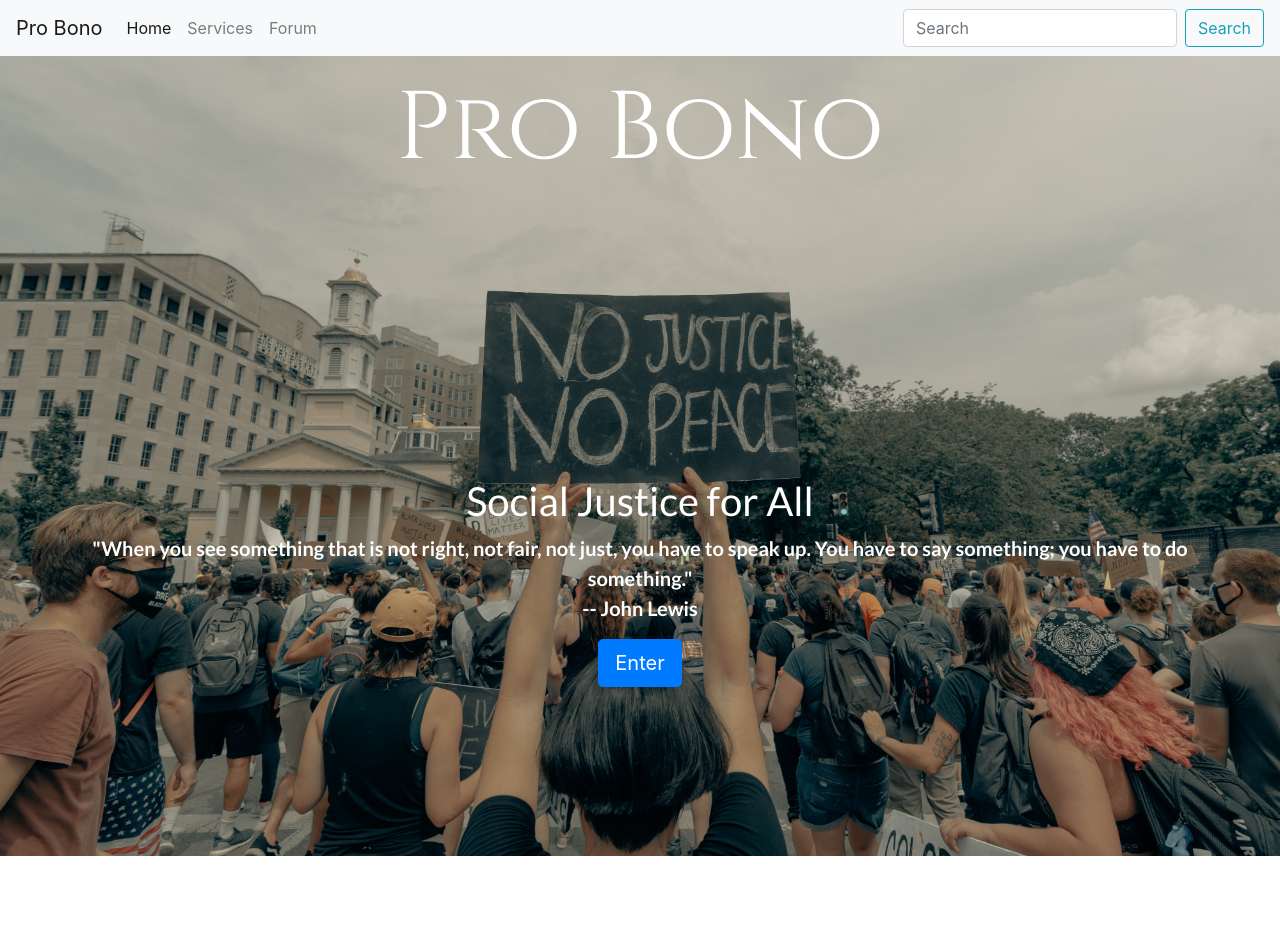
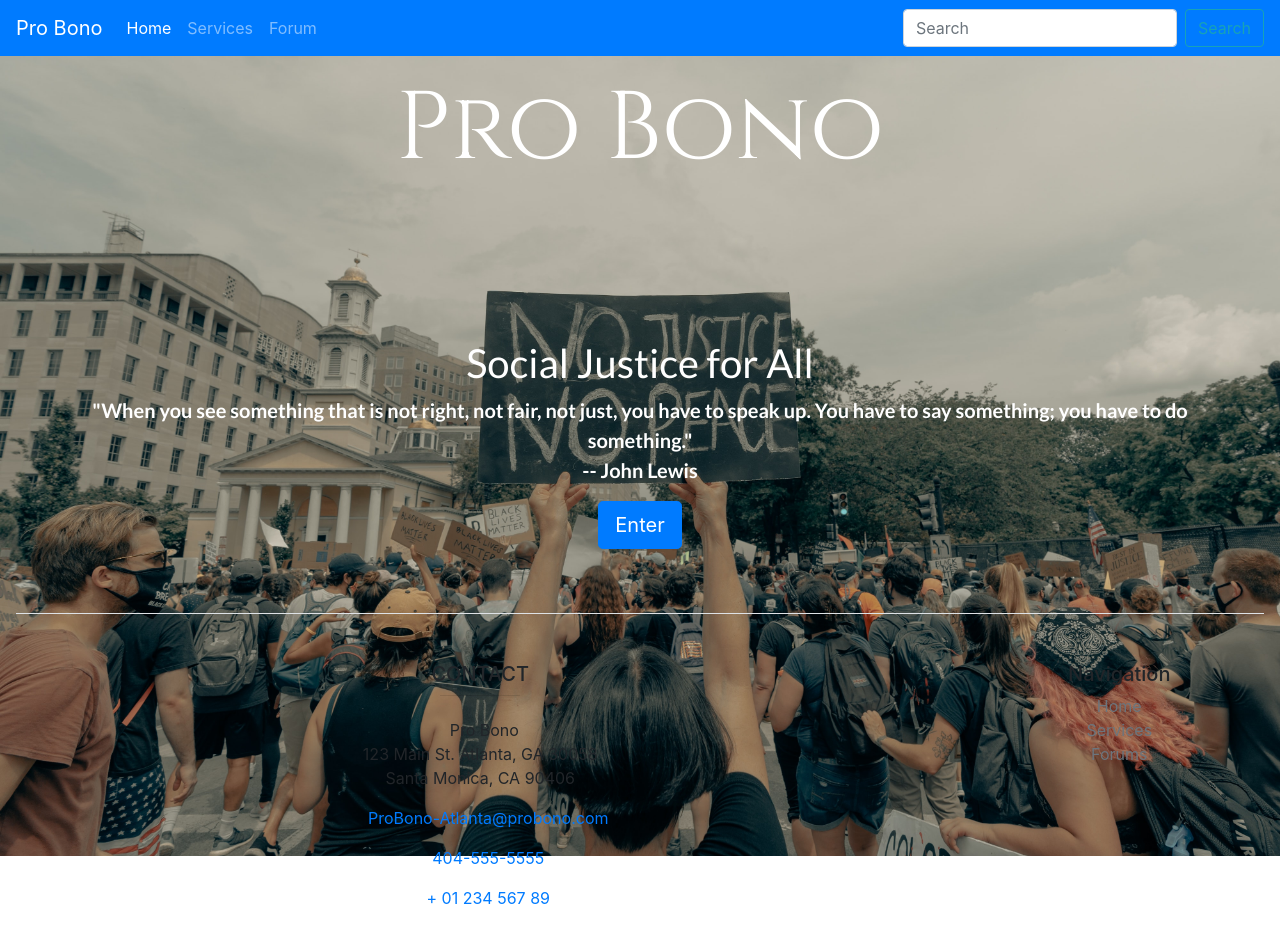
Before and after one commit to khareesmith/Pro-Bono-App, a plain HTML site: page index.html in a window 1280 px wide. Before the commit the page ends 856 px from the top, so only its background shows below. Drawn offline with nearby package versions, Linux system fonts and the light colour scheme.

Commit message:
forum v1

```diff
--- a/index.html
+++ b/index.html
@@ -5,9 +5,8 @@
     <meta name="viewport" content="width=device-width, initial-scale=1, shrink-to-fit=no">
     <meta name="description" content="">
     <meta name="author" content="">
-    <link rel="icon" href="../../../../favicon.ico">
 
-    <title>Cover Template for Bootstrap</title>
+    <title>Pro Bono</title>
 
     <!-- Bootstrap core CSS -->
     <link rel="stylesheet" href="https://stackpath.bootstrapcdn.com/bootstrap/4.5.2/css/bootstrap.min.css" integrity="sha384-JcKb8q3iqJ61gNV9KGb8thSsNjpSL0n8PARn9HuZOnIxN0hoP+VmmDGMN5t9UJ0Z" crossorigin="anonymous">
@@ -19,7 +18,7 @@
 
   <body class="text-center">
 
-    <nav class="navbar navbar-expand-lg navbar-light bg-light">
+    <nav class="navbar navbar-expand-lg navbar-dark bg-primary">
         <button class="navbar-toggler" type="button" data-toggle="collapse" data-target="#navbarTogglerDemo01" aria-controls="navbarTogglerDemo01" aria-expanded="false" aria-label="Toggle navigation">
           <span class="navbar-toggler-icon"></span>
         </button>
@@ -33,7 +32,7 @@
                 <a class="nav-link" href="services.html">Services</a>
             </li>
             <li class="nav-item">
-                <a class="nav-link" href="#">Forum</a>
+                <a class="nav-link" href="forum.html">Forum</a>
             </li>
           </ul>
           <form class="form-inline my-2 my-lg-0">
@@ -69,7 +68,38 @@
         </div>
       </main>
 
-      <footer class="mastfoot mt-auto">
+      <footer class="pt-4 my-md-5 pt-md-5 border-top">
+        <div class="row">
+
+            <div class="col-8 col-md-9 mx-auto">
+                <h5 class="text-uppercase whitecolor">Contact</h5>
+                <hr class="accent mt-0 d-inline-block mx-auto hrline" style="width: 80px;">
+                <p>
+                    <i class="fa fa-home mr-2"></i>
+                    Pro Bono<br>
+                    123 Main St. Atlanta, GA 30058<br>
+                    Santa Monica, CA 90406
+                </p>
+                <p>
+                    <i class="fa fa-envelope mr-3"></i> <a href="mailto:">ProBono-Atlanta@probono.com</a>
+                </p>
+                <p>
+                    <i class="fa fa-phone mr-3"></i> <a href="tel:1234567890">404-555-5555</a>
+                </p>
+                <p>
+                    <i class="fa fa-print mr-3"></i> <a href="tel:1234567899">+ 01 234 567 89</a>
+                </p>
+            </div>
+
+          <div class="col-4 col-md-3">
+            <h5>Navigation</h5>
+            <ul class="list-unstyled text-small">
+              <li><a class="text-muted" href="index.html">Home</a></li>
+              <li><a class="text-muted" href="#">Services</a></li>
+              <li><a class="text-muted" href="forum.html">Forums</a></li>
+            </ul>
+          </div>
+        </div>
       </footer>
     </div>
 
```
Also changed, not shown: forum.html (added, +42 -0 lines), services.html (+5 -6 lines).
